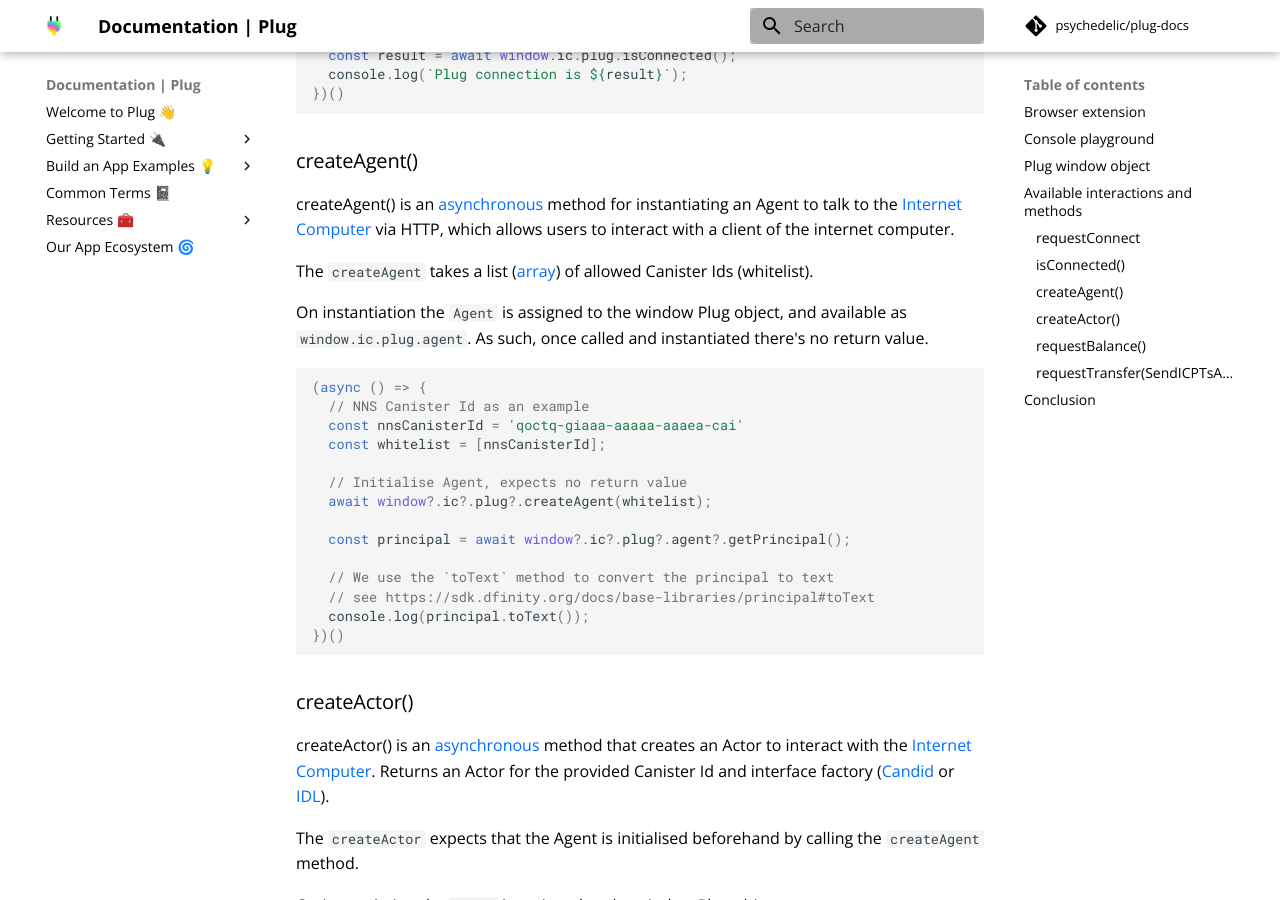
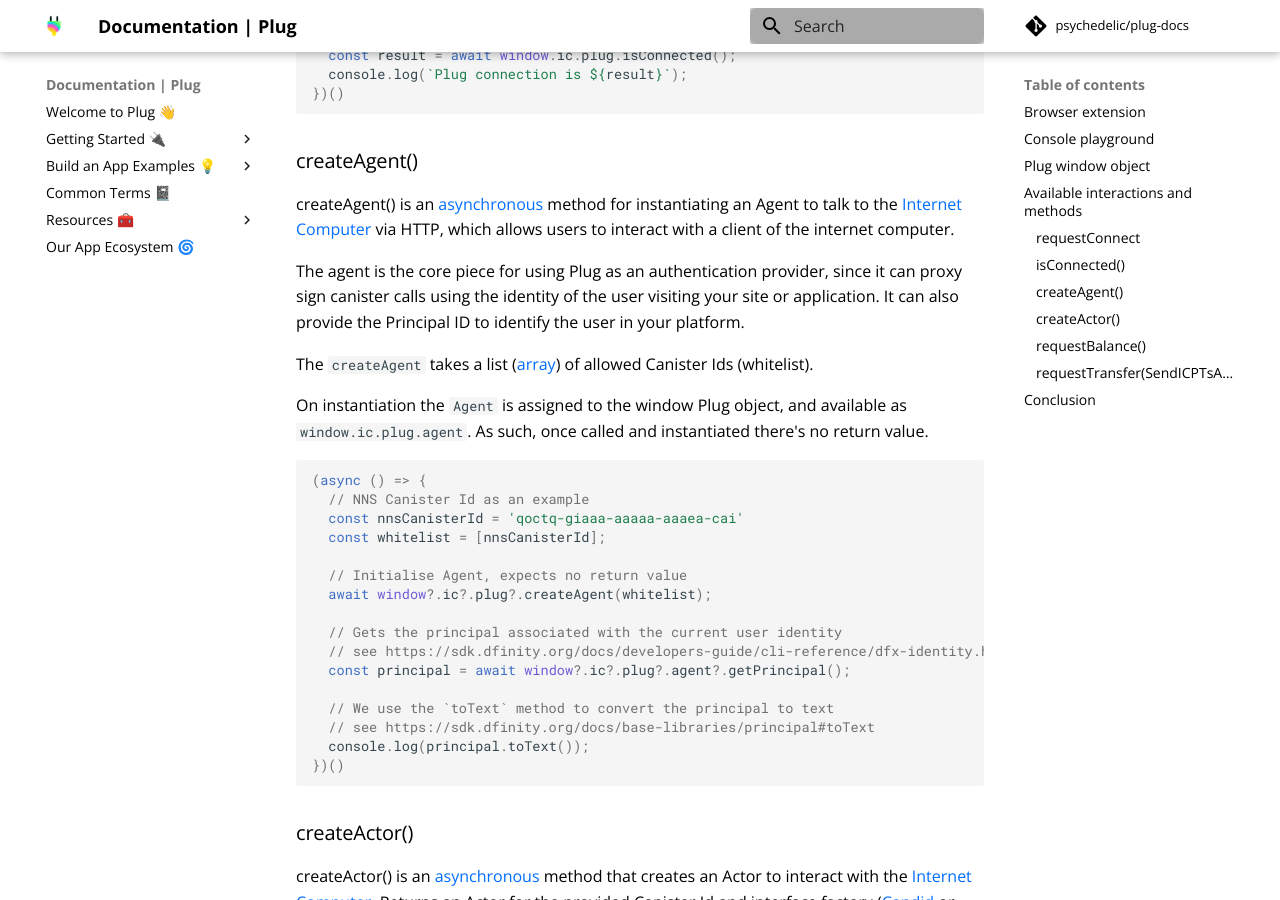
Before and after one commit to Psychedelic/plug-docs, an MkDocs documentation site: the page built from docs/getting-started/connect-to-plug.md, in a window 1280 px wide and 900 px high, scrolled down 2852 px. Built offline with MkDocs 1.6.1 and Material for MkDocs 9.7.7, drawn with Linux system fonts in a browser that asks for light colours; comment, search, counter and statistics services are not loaded.

Commit message:
docs: ✏️  extend create agent details

```diff
--- a/docs/getting-started/connect-to-plug.md
+++ b/docs/getting-started/connect-to-plug.md
@@ -93,6 +93,8 @@
 
 createAgent() is an [asynchronous](https://developer.mozilla.org/en-US/docs/Learn/JavaScript/Asynchronous) method for instantiating an Agent to talk to the [Internet Computer](https://dfinity.org/) via HTTP, which allows users to interact with a client of the internet computer.
 
+The agent is the core piece for using Plug as an authentication provider, since it can proxy sign canister calls using the identity of the user visiting your site or application. It can also provide the Principal ID to identify the user in your platform.
+
 The `createAgent` takes a list ([array](https://developer.mozilla.org/en-US/docs/Web/JavaScript/Reference/Global_Objects/Array)) of allowed Canister Ids (whitelist).
 
 On instantiation the `Agent` is assigned to the window Plug object, and available as `window.ic.plug.agent`. As such, once called and instantiated there's no return value.
@@ -106,6 +108,8 @@
   // Initialise Agent, expects no return value
   await window?.ic?.plug?.createAgent(whitelist);
 
+  // Gets the principal associated with the current user identity
+  // see https://sdk.dfinity.org/docs/developers-guide/cli-reference/dfx-identity.html#_dfx_identity_get_principal
   const principal = await window?.ic?.plug?.agent?.getPrincipal();
 
   // We use the `toText` method to convert the principal to text
```
